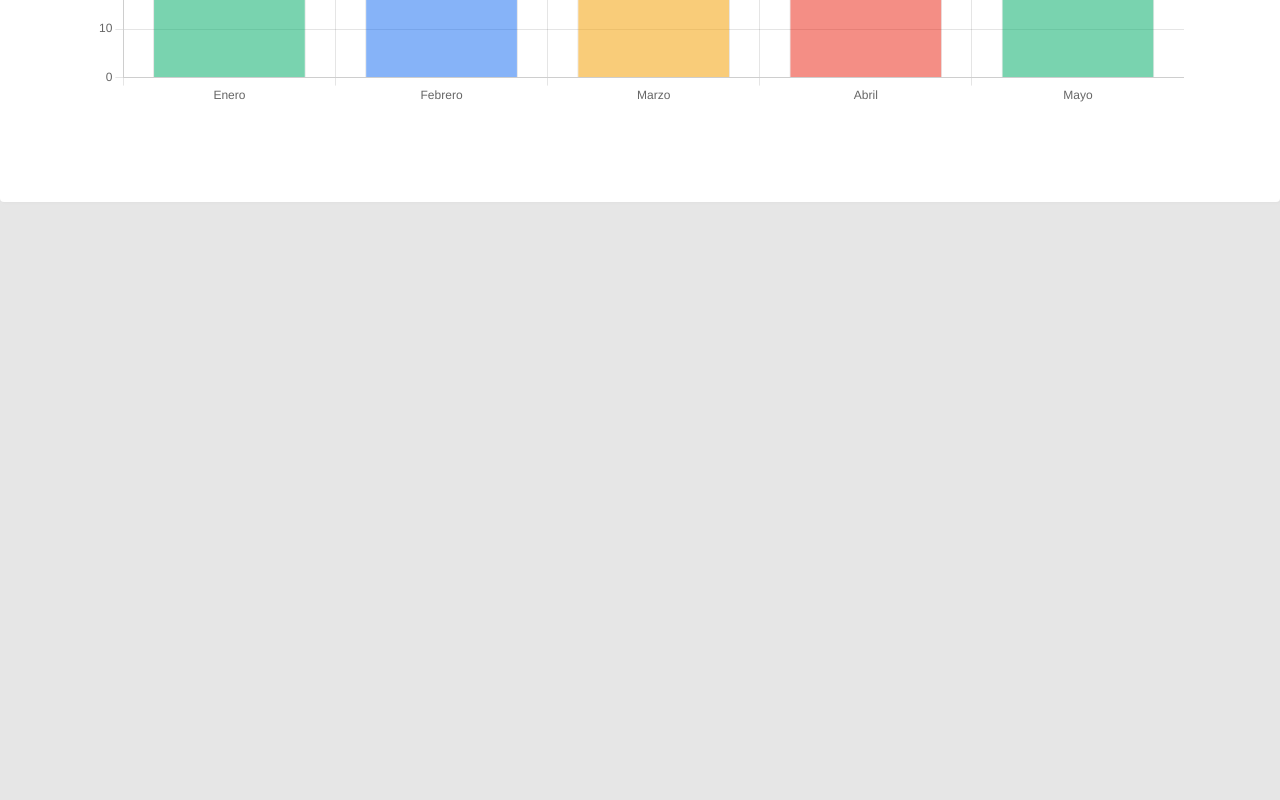
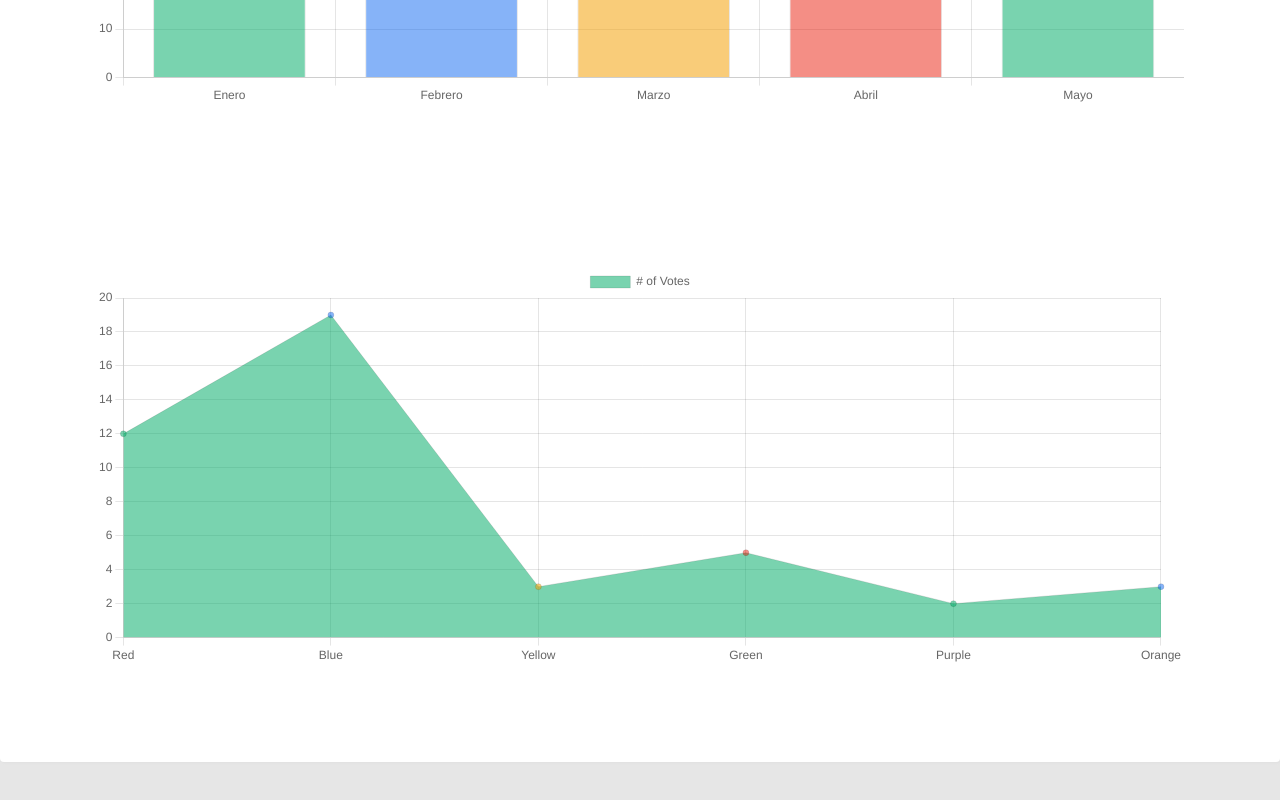
Before and after one commit to rbaliosian1987/Final-Baliosian, a plain HTML site: page index.html in a window 1280 px wide. Shown: the part 1502-2302 px from the top of the page. Before the commit the page ends 1768 px from the top, so only its background shows below. Drawn offline with nearby package versions, Linux system fonts and the light colour scheme.

Commit message:
Agregado de una gráfica nueva

```diff
--- a/index.html
+++ b/index.html
@@ -133,6 +133,7 @@
         <div class="container rounded dashboard">
             <canvas id="1"></canvas>
             <canvas id="2"></canvas>
+            <canvas id="3"></canvas>
         </div>
 
     </main>
@@ -146,6 +147,7 @@
 <script>
     crearGrafica("1", "polarArea", ["Pan", "Carne 1Lb", "Leche 1Lt", "Aceite 1Lt"], "N° de unidade vendidas", [100, 23, 67, 39], 1);
     crearGrafica("2", "bar", ["Enero", "Febrero", "Marzo", "Abril", "Mayo"], "Ventas", [25, 35, 50, 38, 70]);
+    crearGrafica("3", "line");
 </script>
 
 </html>
```
